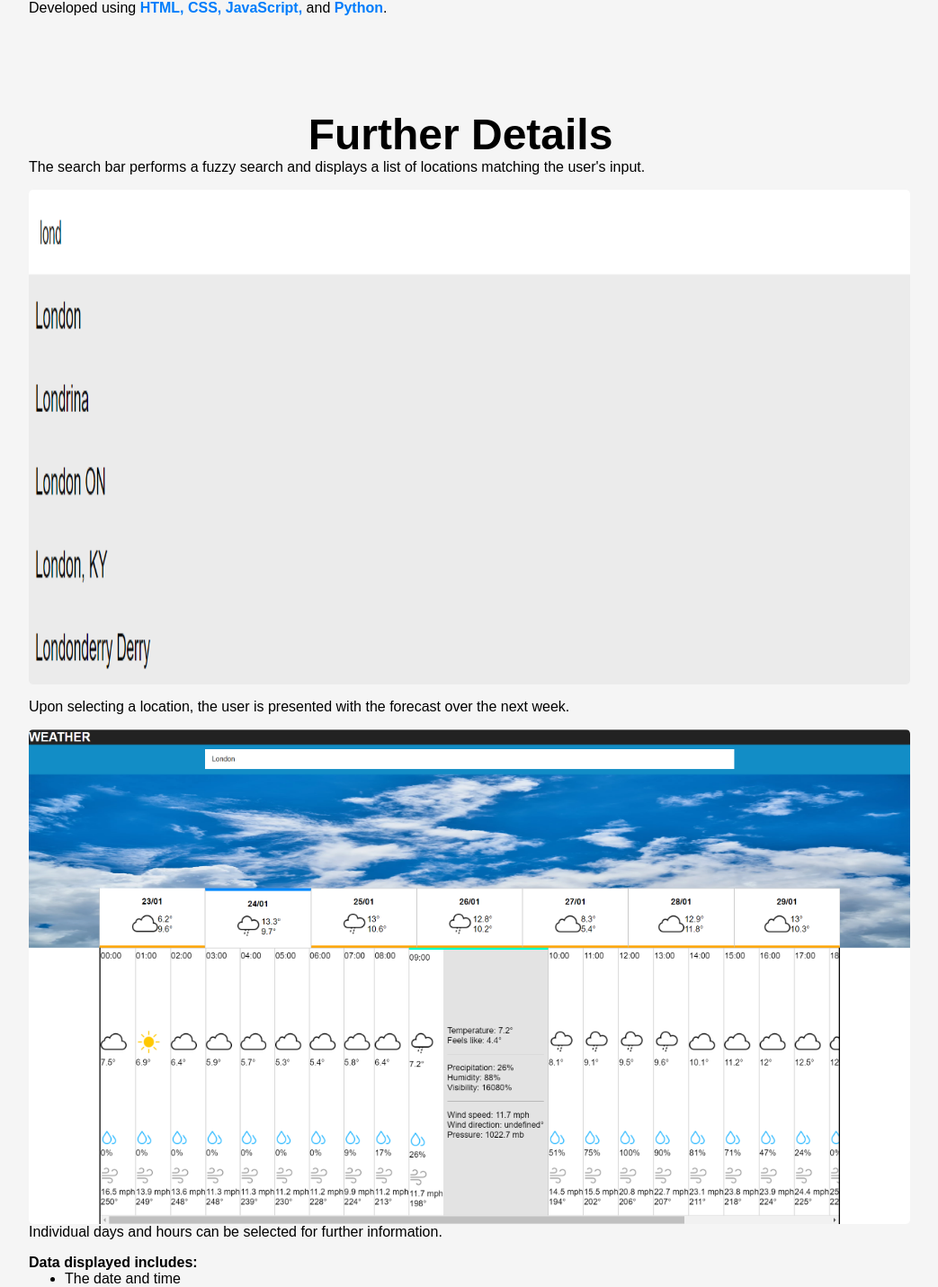
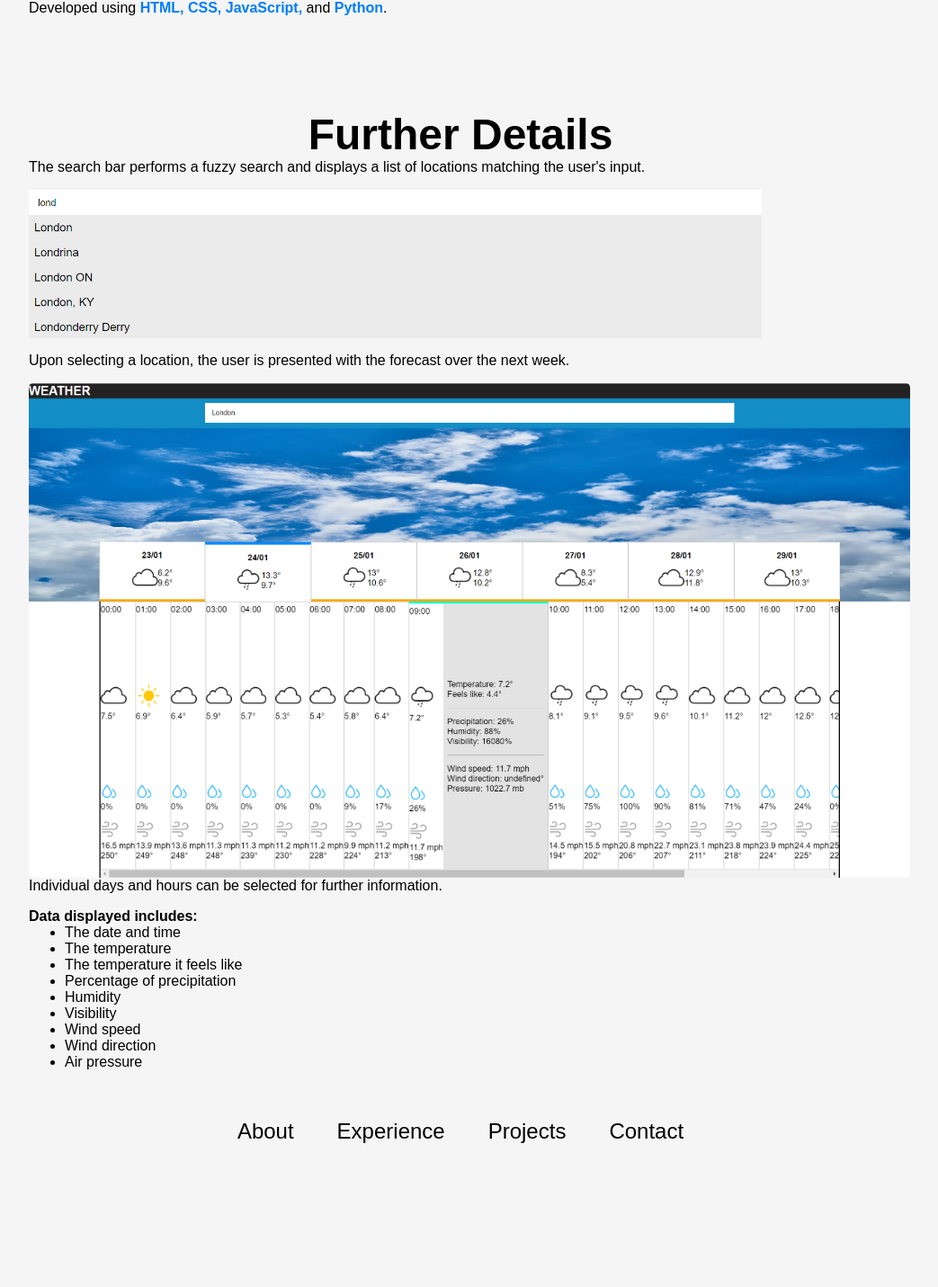
Before and after one commit to AhsanM1470/muhammad-mahfuz-portfolio, a React (Create React App) app: page /weather in a window 1280 px wide. Shown: the part 301-1732 px from the top of the page at 90% size, without its empty margins (128-1171 px from the left). After the commit the page ends 1699 px from the top, so only its background shows below. Built offline with nearby package versions, Linux system fonts and the light colour scheme.

Commit message:
Fix footer navigation

```diff
--- a/src/App.css
+++ b/src/App.css
@@ -557,10 +557,19 @@ footer p{
   display: flex;
 }
 
-#search-task{
+#kangaroo-taskaroo-search-task, #weather-search-bar{
   width: 815px;
   margin-top: 1em;
+}
+
+#kangaroo-taskaroo-search-task{
   border-radius: 0.3em;
+}
+
+#data-viewer-map-table{
+  width: 500px;
+  height: 400px;
+  border-radius: 5px;
 }
 
 .bullet-point-list{
--- a/src/components/Footer.js
+++ b/src/components/Footer.js
@@ -1,4 +1,5 @@
 import React from 'react';
+import { Link } from 'react-router-dom';
 
 function Footer(){
     return(
@@ -6,9 +7,10 @@ function Footer(){
             <nav>
                 <div className="nav-links-container">
                 <ul className="nav-links">
-                    <li><a href="index.html#about">About</a></li>
-                    <li><a href="index.html#experience">Experience</a></li>
-                    <li><a href="index.html#projects">Projects</a></li>
+                    <li><Link to="/home#about">About</Link></li>
+                    <li><Link to="/home#experience">Experience</Link></li>
+                    <li><Link to="/home#projects">Projects</Link></li>
+                    <li><Link to="/home#contact">Contact</Link></li>
                 </ul>
                 </div>
             </nav>
--- a/src/pages/CovidDataViewerProject.js
+++ b/src/pages/CovidDataViewerProject.js
@@ -37,7 +37,7 @@ function CovidDataViewerProject() {
               Hovering over sections of the map show a preview of the data which can be selected for further information.
             </div>
             <img src={mapWithHover} className="project-pic" alt="Map with mouse hover" />
-            <img src={mapTable} className="project-pic-medium" alt="Map table when selected" />
+            <img src={mapTable} id="data-viewer-map-table" alt="Map table when selected" />
             <div className="text-container">
               Additionally, there is a graph which shows the change in a specified field over time.
             </div>
--- a/src/pages/KangarooTaskarooProject.js
+++ b/src/pages/KangarooTaskarooProject.js
@@ -44,7 +44,7 @@ function KangarooTaskarooProject() {
           Tasks include a due date and time, any other tasks it is dependent on for completion, and the users that have been assigned to complete it.<br />
           For ease of use tasks can also be filtered/searched.
         </div>
-        <img src={searchTasks} id="search-task" alt="Search task"/>
+        <img src={searchTasks} id="kangaroo-taskaroo-search-task" alt="Search task"/>
         <div className="project-pic-container">
           <img src={taskInfo} className="project-pic-medium" alt="Task info" />
           <img src={createTask} className="project-pic-side" alt="Create task" />
--- a/src/pages/WeatherProject.js
+++ b/src/pages/WeatherProject.js
@@ -28,7 +28,7 @@ function WeatherProject() {
           <div>
             The search bar performs a fuzzy search and displays a list of locations matching the user's input.
           </div>
-          <img src={searchBar} className="project-pic" alt="Search bar" />
+          <img src={searchBar} id="weather-search-bar" alt="Search bar" />
 
           <div className="text-container">
             Upon selecting a location, the user is presented with the forecast over the next week.
```
Also changed, not shown: src/components/Navbar.js (indentation only).
